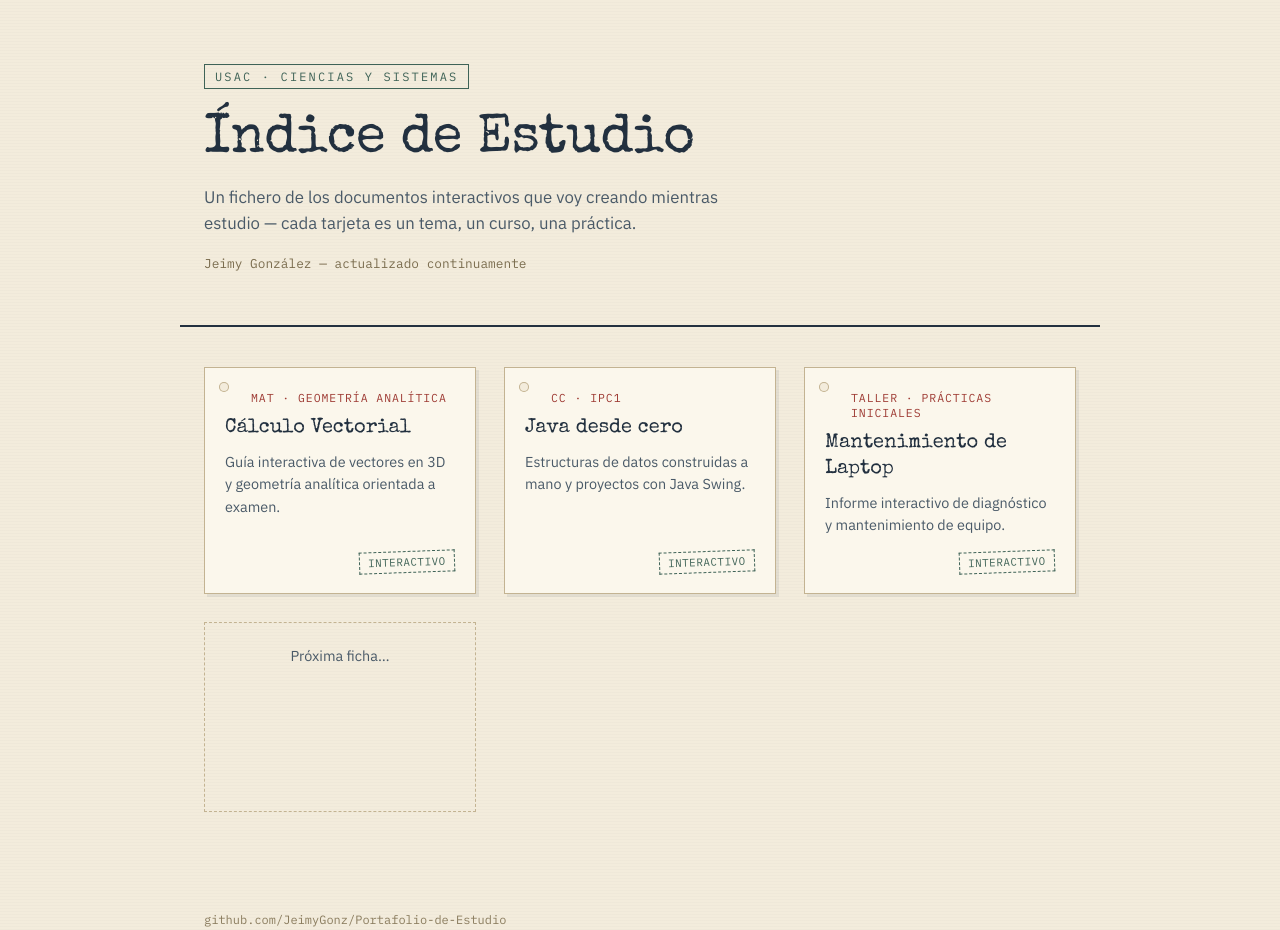
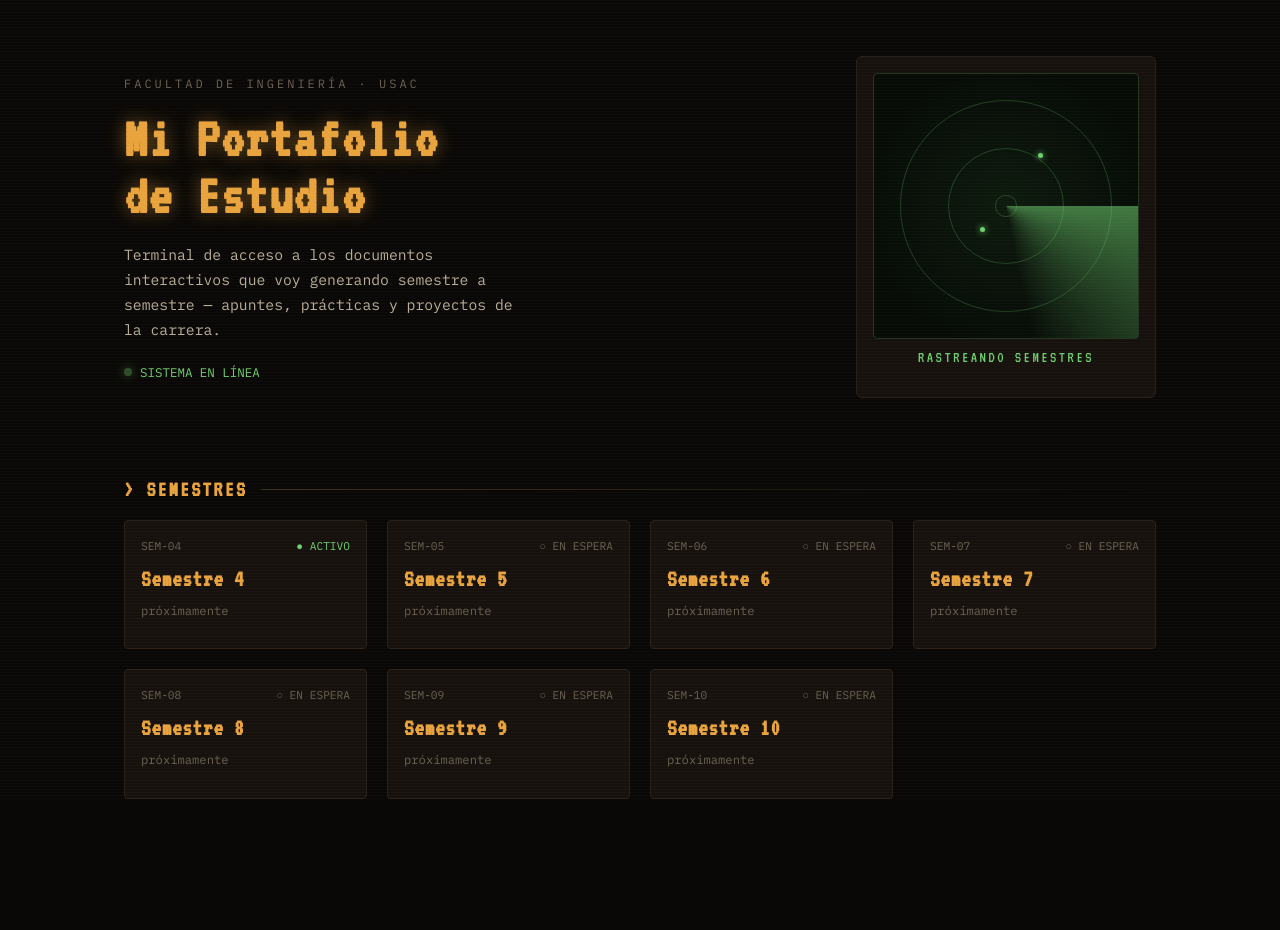
Before and after one commit to JeimyGonz/Portafolio-de-Estudio, a plain HTML site: page index.html in a window 1280 px wide. After the commit the page ends 889 px from the top, so only its background shows below. Drawn offline with nearby package versions, Linux system fonts and the light colour scheme.

Commit message:
Diseño de la pagina principal

```diff
--- a/index.html
+++ b/index.html
@@ -3,239 +3,267 @@
 <head>
 <meta charset="UTF-8">
 <meta name="viewport" content="width=device-width, initial-scale=1.0">
-<title>Índice de Estudio — Jeimy González</title>
+<title>Mi Portafolio de Estudio — Jeimy González</title>
 <link rel="preconnect" href="https://fonts.googleapis.com">
 <link rel="preconnect" href="https://fonts.gstatic.com" crossorigin>
-<link href="https://fonts.googleapis.com/css2?family=Special+Elite&family=IBM+Plex+Mono:wght@400;500&family=IBM+Plex+Sans:wght@400;500;600&display=swap" rel="stylesheet">
+<link href="https://fonts.googleapis.com/css2?family=VT323&family=IBM+Plex+Mono:wght@400;500&display=swap" rel="stylesheet">
 <style>
   :root{
-    --paper: #F3ECDC;
-    --paper-card: #FBF7EC;
-    --ink: #22303F;
-    --kraft: #C9AD7F;
-    --stamp: #9E3B34;
-    --line: #C3B392;
-    --accent: #3F6357;
+    --black: #0A0806;
+    --panel: #16110D;
+    --amber: #E8A33D;
+    --green: #6FCF6F;
+    --red: #C4423B;
+    --cream: #E7DFCB;
+    --dim: #6B6152;
   }
 
   *{ box-sizing: border-box; }
 
   body{
     margin:0;
-    background:
-      repeating-linear-gradient(0deg, rgba(0,0,0,0.015) 0px, rgba(0,0,0,0.015) 1px, transparent 1px, transparent 3px),
-      var(--paper);
-    color: var(--ink);
-    font-family: 'IBM Plex Sans', sans-serif;
+    background: var(--black);
+    color: var(--cream);
+    font-family: 'IBM Plex Mono', monospace;
+    position: relative;
   }
 
-  a{ color: inherit; }
-
-  /* ---------- HERO ---------- */
-  .drawer{
-    max-width: 920px;
-    margin: 0 auto;
-    padding: 64px 24px 32px;
-    text-align: left;
+  /* scanline overlay, subtle, over everything */
+  body::before{
+    content:'';
+    position: fixed; inset:0;
+    background: repeating-linear-gradient(
+      to bottom, rgba(255,255,255,0.025) 0px, rgba(255,255,255,0.025) 1px,
+      transparent 1px, transparent 3px
+    );
+    pointer-events: none;
+    z-index: 50;
   }
 
-  .drawer-label{
-    display:inline-block;
-    font-family:'IBM Plex Mono', monospace;
-    font-size: 0.75rem;
-    letter-spacing: 0.18em;
-    text-transform: uppercase;
-    color: var(--accent);
-    border: 1px solid var(--accent);
-    padding: 4px 10px;
-    margin-bottom: 20px;
+  /* ============ HERO ============ */
+  .hero{
+    max-width: 1080px;
+    margin: 0 auto;
+    padding: 56px 24px 40px;
+    display: grid;
+    grid-template-columns: 1fr 300px;
+    gap: 40px;
+    align-items: center;
   }
 
-  h1{
-    font-family: 'Special Elite', monospace;
-    font-weight: 400;
-    font-size: clamp(2.2rem, 5vw, 3.4rem);
-    line-height: 1.15;
-    margin: 0 0 12px;
-    letter-spacing: -0.01em;
+  .hero-text .eyebrow{
+    font-size: 0.75rem;
+    letter-spacing: 0.25em;
+    color: var(--dim);
+    text-transform: uppercase;
+    margin: 0 0 16px;
   }
 
-  .drawer p.sub{
-    max-width: 56ch;
-    font-size: 1.05rem;
-    line-height: 1.6;
-    color: #4A5A68;
-    margin: 0 0 8px;
+  .hero-text h1{
+    font-family: 'VT323', monospace;
+    font-size: clamp(2.4rem, 6vw, 3.6rem);
+    line-height: 1;
+    color: var(--amber);
+    text-shadow: 0 0 18px rgba(232,163,61,0.45);
+    margin: 0 0 16px;
+    letter-spacing: 0.02em;
   }
 
-  .drawer .meta{
-    font-family:'IBM Plex Mono', monospace;
-    font-size: 0.8rem;
-    color: #7A6C4E;
-    margin-top: 18px;
+  .hero-text p{
+    font-size: 0.92rem;
+    line-height: 1.7;
+    color: #B9AF98;
+    max-width: 46ch;
+    margin: 0 0 18px;
   }
 
-  hr.divider{
-    max-width: 920px;
-    margin: 8px auto 0;
-    border: none;
-    border-top: 2px solid var(--ink);
+  .status-line{
+    display:inline-flex;
+    align-items:center;
+    gap: 8px;
+    font-size: 0.78rem;
+    color: var(--green);
   }
-  hr.divider::after{ content:''; }
+  .status-dot{
+    width: 8px; height: 8px; border-radius: 50%;
+    background: var(--green);
+    box-shadow: 0 0 8px var(--green);
+    animation: blink 2s infinite;
+  }
+  @keyframes blink{ 0%,100%{opacity:1;} 50%{opacity:0.35;} }
 
-  /* ---------- CATALOG GRID ---------- */
-  .catalog{
-    max-width: 920px;
-    margin: 40px auto 100px;
-    padding: 0 24px;
-    display: grid;
-    grid-template-columns: repeat(auto-fill, minmax(260px, 1fr));
-    gap: 28px;
+  /* ============ RADAR ============ */
+  .radar-box{
+    background: var(--panel);
+    border: 1px solid #2A2018;
+    border-radius: 6px;
+    padding: 16px;
   }
-
-  .card{
+  .radar-screen{
     position: relative;
-    background: var(--paper-card);
-    border: 1px solid var(--line);
-    box-shadow: 3px 3px 0 rgba(34,48,63,0.08);
-    padding: 22px 20px 20px;
-    text-decoration: none;
-    color: var(--ink);
-    transition: transform 0.15s ease, box-shadow 0.15s ease;
-    display: flex;
-    flex-direction: column;
-    min-height: 190px;
+    aspect-ratio: 1;
+    border-radius: 4px;
+    background: radial-gradient(circle at 50% 50%, #0E1A0E, #060B06 75%);
+    overflow: hidden;
+    border: 1px solid #24361F;
   }
-
-  .card:hover, .card:focus-visible{
-    transform: translate(-2px,-2px);
-    box-shadow: 5px 5px 0 rgba(34,48,63,0.16);
-    outline: none;
+  .radar-ring{
+    position:absolute; border: 1px solid rgba(111,207,111,0.25); border-radius:50%;
   }
-
-  .card:focus-visible{
-    outline: 2px solid var(--accent);
-    outline-offset: 2px;
+  .r1{ inset: 10%; } .r2{ inset: 28%; } .r3{ inset: 46%; }
+  .radar-sweep{
+    position:absolute; inset:0;
+    background: conic-gradient(from 0deg, rgba(111,207,111,0.55), transparent 22%, transparent 100%);
+    animation: sweep 4s linear infinite;
   }
-
-  .card::before{
-    /* punch hole */
-    content:'';
-    position:absolute;
-    top: 14px; left: 14px;
-    width: 10px; height: 10px;
-    border-radius: 50%;
-    background: var(--paper);
-    box-shadow: inset 0 0 0 1px var(--line);
+  @keyframes sweep{ to{ transform: rotate(360deg); } }
+  .radar-blip{
+    position:absolute; width:5px; height:5px; border-radius:50%;
+    background: var(--green); box-shadow: 0 0 6px var(--green);
   }
-
-  .card .code{
-    font-family: 'IBM Plex Mono', monospace;
-    font-size: 0.72rem;
-    letter-spacing: 0.08em;
-    color: var(--stamp);
-    margin-left: 26px;
-    margin-bottom: 10px;
-  }
-
-  .card h2{
-    font-family: 'Special Elite', monospace;
-    font-weight: 400;
-    font-size: 1.25rem;
-    margin: 0 0 10px;
-    line-height: 1.3;
-  }
-
-  .card p{
-    font-size: 0.9rem;
-    line-height: 1.55;
-    color: #4A5A68;
-    margin: 0;
-    flex-grow: 1;
-  }
-
-  .card .stamp{
-    align-self: flex-end;
-    margin-top: 14px;
-    font-family: 'IBM Plex Mono', monospace;
-    font-size: 0.68rem;
-    letter-spacing: 0.05em;
-    text-transform: uppercase;
-    color: var(--accent);
-    border: 1px dashed var(--accent);
-    padding: 3px 8px;
-    transform: rotate(-2deg);
-  }
-
-  /* empty slot card (placeholder for future work) */
-  .card.empty{
-    border-style: dashed;
-    background: transparent;
-    box-shadow: none;
-    align-items: center;
-    justify-content: center;
-    text-align: center;
-    color: #9A8C6E;
-  }
-  .card.empty:hover{ transform:none; box-shadow:none; }
-  .card.empty::before{ display:none; }
-
-  footer{
-    max-width: 920px;
-    margin: 0 auto 60px;
-    padding: 0 24px;
-    font-family:'IBM Plex Mono', monospace;
-    font-size: 0.75rem;
-    color: #8A7C5E;
+  .radar-caption{
+    text-align:center; font-family:'VT323', monospace; font-size:1rem;
+    color: var(--green); margin-top: 10px; letter-spacing: 0.15em;
   }
 
   @media (prefers-reduced-motion: reduce){
-    .card{ transition:none; }
+    .radar-sweep, .status-dot{ animation:none; }
+  }
+
+  /* ============ SECTION LABEL ============ */
+  .section-label{
+    max-width: 1080px;
+    margin: 40px auto 20px;
+    padding: 0 24px;
+    display:flex; align-items:center; gap:14px;
+  }
+  .section-label h2{
+    font-family:'VT323', monospace; font-size: 1.4rem; letter-spacing: 0.1em;
+    color: var(--amber); margin:0;
+  }
+  .section-label .rule{ flex:1; height:1px; background: linear-gradient(90deg, #3A2E1E, transparent); }
+
+  /* ============ MOSAIC GRID ============ */
+  .mosaic-grid{
+    max-width: 1080px;
+    margin: 0 auto 90px;
+    padding: 0 24px;
+    display: grid;
+    grid-template-columns: repeat(auto-fill, minmax(220px, 1fr));
+    gap: 20px;
+  }
+
+  .mosaic{
+    text-decoration:none; color: var(--cream);
+    background: var(--panel);
+    border: 1px solid #2A2018;
+    border-radius: 4px;
+    padding: 18px 16px;
+    position: relative;
+    transition: border-color 0.15s ease, transform 0.15s ease;
+  }
+  .mosaic:hover, .mosaic:focus-visible{
+    border-color: var(--amber);
+    transform: translateY(-2px);
+    outline:none;
+  }
+  .mosaic:focus-visible{ outline: 1px solid var(--amber); outline-offset: 3px; }
+
+  .mosaic .top-row{
+    display:flex; justify-content:space-between; align-items:center;
+    font-size: 0.7rem; color: var(--dim); margin-bottom: 14px;
+  }
+  .mosaic .top-row .status{
+    color: var(--green);
+  }
+
+  .mosaic h3{
+    font-family:'VT323', monospace;
+    font-size: 1.5rem;
+    letter-spacing: 0.03em;
+    color: var(--amber);
+    margin: 0 0 4px;
+  }
+
+  .mosaic .sub{
+    font-size: 0.76rem;
+    color: var(--dim);
   }
 </style>
 </head>
 <body>
 
-  <div class="drawer">
-    <span class="drawer-label">USAC · Ciencias y Sistemas</span>
-    <h1>Índice de Estudio</h1>
-    <p class="sub">Un fichero de los documentos interactivos que voy creando mientras estudio — cada tarjeta es un tema, un curso, una práctica.</p>
-    <p class="meta">Jeimy González — actualizado continuamente</p>
+  <div class="hero">
+    <div class="hero-text">
+      <p class="eyebrow">Facultad de Ingeniería · USAC</p>
+      <h1>Mi Portafolio<br>de Estudio</h1>
+      <p>Terminal de acceso a los documentos interactivos que voy generando semestre a semestre — apuntes, prácticas y proyectos de la carrera.</p>
+      <div class="status-line"><span class="status-dot"></span> SISTEMA EN LÍNEA</div>
+    </div>
+
+    <div class="radar-box">
+      <div class="radar-screen">
+        <div class="radar-ring r1"></div>
+        <div class="radar-ring r2"></div>
+        <div class="radar-ring r3"></div>
+        <div class="radar-blip" style="top:30%; left:62%;"></div>
+        <div class="radar-blip" style="top:58%; left:40%;"></div>
+        <div class="radar-sweep"></div>
+      </div>
+      <p class="radar-caption">RASTREANDO SEMESTRES</p>
+    </div>
   </div>
-  <hr class="divider">
 
-  <div class="catalog">
+  <div class="section-label">
+    <h2>&gt; SEMESTRES</h2>
+    <div class="rule"></div>
+  </div>
 
-    <a class="card" href="./calculo/index.html">
-      <span class="code">MAT · GEOMETRÍA ANALÍTICA</span>
-      <h2>Cálculo Vectorial</h2>
-      <p>Guía interactiva de vectores en 3D y geometría analítica orientada a examen.</p>
-      <span class="stamp">interactivo</span>
+  <div class="mosaic-grid">
+
+    <a class="mosaic" href="#">
+      <div class="top-row"><span>SEM-04</span><span class="status">● ACTIVO</span></div>
+      <h3>Semestre 4</h3>
+      <p class="sub">próximamente</p>
     </a>
 
-    <a class="card" href="./ipc1/index.html">
-      <span class="code">CC · IPC1</span>
-      <h2>Java desde cero</h2>
-      <p>Estructuras de datos construidas a mano y proyectos con Java Swing.</p>
-      <span class="stamp">interactivo</span>
+    <a class="mosaic" href="#">
+      <div class="top-row"><span>SEM-05</span><span>○ EN ESPERA</span></div>
+      <h3>Semestre 5</h3>
+      <p class="sub">próximamente</p>
     </a>
 
-    <a class="card" href="./mantenimiento/index.html">
-      <span class="code">TALLER · PRÁCTICAS INICIALES</span>
-      <h2>Mantenimiento de Laptop</h2>
-      <p>Informe interactivo de diagnóstico y mantenimiento de equipo.</p>
-      <span class="stamp">interactivo</span>
+    <a class="mosaic" href="#">
+      <div class="top-row"><span>SEM-06</span><span>○ EN ESPERA</span></div>
+      <h3>Semestre 6</h3>
+      <p class="sub">próximamente</p>
     </a>
 
-    <div class="card empty">
-      <p>Próxima ficha…</p>
-    </div>
+    <a class="mosaic" href="#">
+      <div class="top-row"><span>SEM-07</span><span>○ EN ESPERA</span></div>
+      <h3>Semestre 7</h3>
+      <p class="sub">próximamente</p>
+    </a>
+
+    <a class="mosaic" href="#">
+      <div class="top-row"><span>SEM-08</span><span>○ EN ESPERA</span></div>
+      <h3>Semestre 8</h3>
+      <p class="sub">próximamente</p>
+    </a>
+
+    <a class="mosaic" href="#">
+      <div class="top-row"><span>SEM-09</span><span>○ EN ESPERA</span></div>
+      <h3>Semestre 9</h3>
+      <p class="sub">próximamente</p>
+    </a>
+
+    <a class="mosaic" href="#">
+      <div class="top-row"><span>SEM-10</span><span>○ EN ESPERA</span></div>
+      <h3>Semestre 10</h3>
+      <p class="sub">próximamente</p>
+    </a>
 
   </div>
 
-  <footer>
-    github.com/JeimyGonz/Portafolio-de-Estudio
-  </footer>
-
 </body>
 </html>
```
